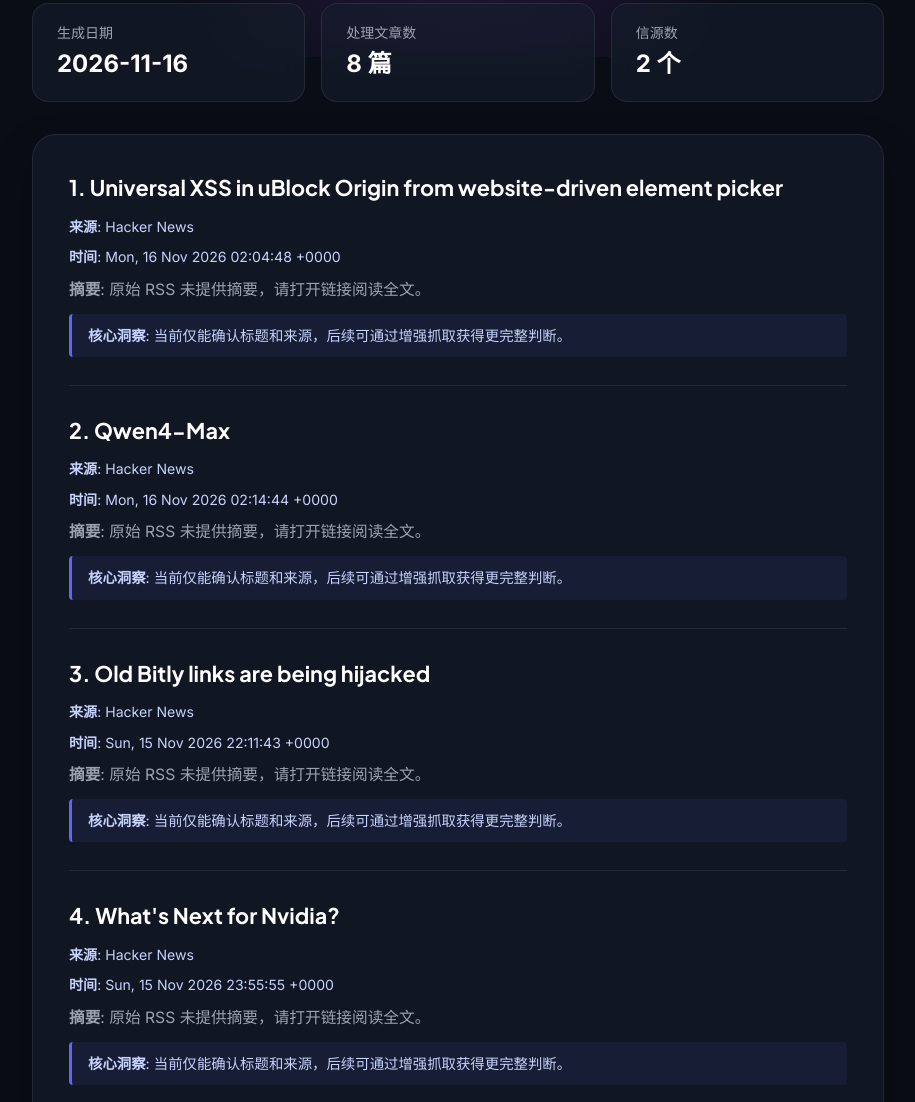
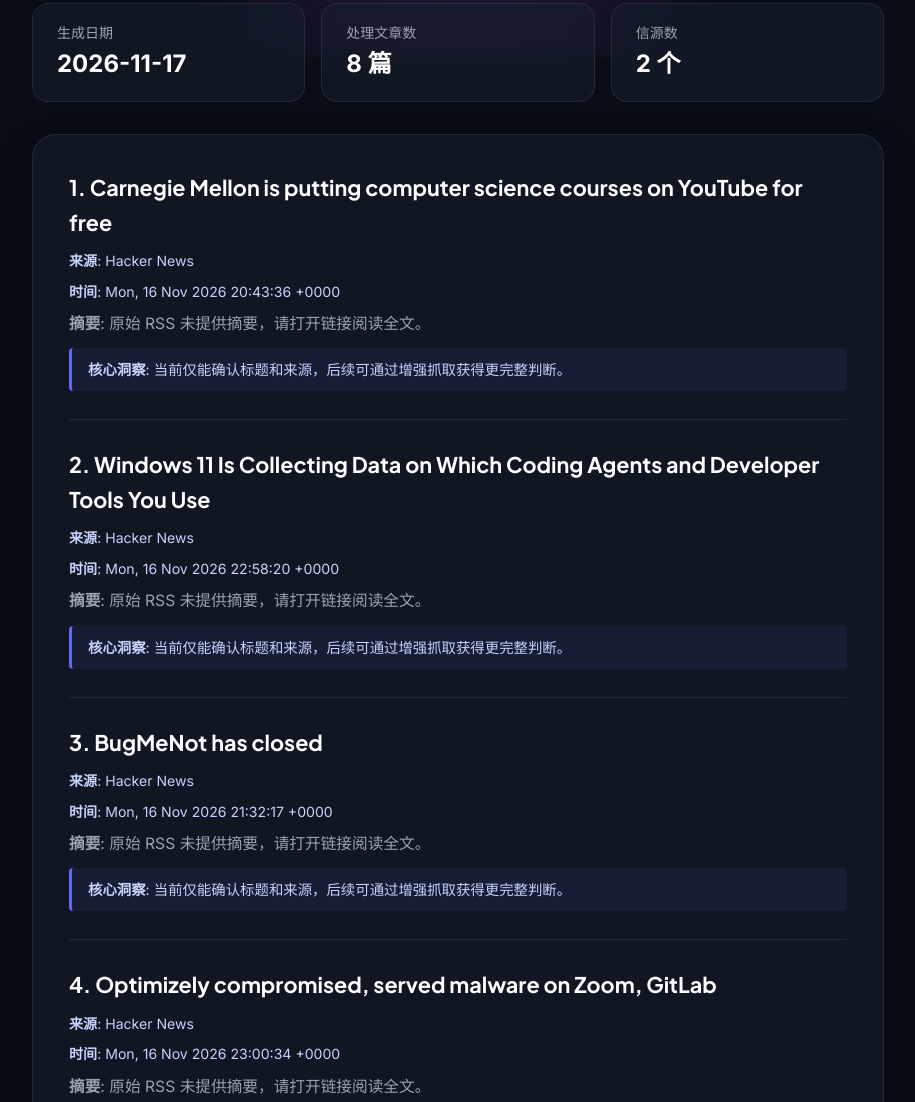
Before and after one commit to notbrighton/ai-daily-digest, a plain HTML site: page index.html in a window 1280 px wide. Shown: the part 263-1365 px from the top of the page, without its empty margins (182-1097 px from the left). Drawn offline with Linux system fonts and the light colour scheme.

Commit message:
chore: update daily digest [skip ci]

```diff
--- a/index.html
+++ b/index.html
@@ -51,7 +51,7 @@
   <main>
     <div class="stats-bar">
       <div class="stat-card">
-        <div><div class="stat-label">生成日期</div><div class="stat-val">2026-11-16</div></div>
+        <div><div class="stat-label">生成日期</div><div class="stat-val">2026-11-17</div></div>
       </div>
       <div class="stat-card">
         <div><div class="stat-label">处理文章数</div><div class="stat-val">8 篇</div></div>
@@ -62,30 +62,30 @@
     </div>
     <div class="content-box">
       <article class="digest-article">
-<h3 class="article-title">1. <a href="https://iter.ca/post/ubo-uxss/" target="_blank" rel="noopener noreferrer">Universal XSS in uBlock Origin from website-driven element picker</a></h3>
+<h3 class="article-title">1. <a href="https://www.cs.cmu.edu/learn/" target="_blank" rel="noopener noreferrer">Carnegie Mellon is putting computer science courses on YouTube for free</a></h3>
 <p class="article-meta"><strong>来源</strong>: Hacker News</p>
-<p class="article-meta"><strong>时间</strong>: Mon, 16 Nov 2026 02:04:48 +0000</p>
+<p class="article-meta"><strong>时间</strong>: Mon, 16 Nov 2026 20:43:36 +0000</p>
 <p class="article-summary"><strong>摘要</strong>: 原始 RSS 未提供摘要，请打开链接阅读全文。</p>
 <div class="key-takeaway"><strong>核心洞察</strong>: 当前仅能确认标题和来源，后续可通过增强抓取获得更完整判断。</div>
 </article>
 <article class="digest-article">
-<h3 class="article-title">2. <a href="https://qwen.ai/blog?id=qwen4-max" target="_blank" rel="noopener noreferrer">Qwen4-Max</a></h3>
+<h3 class="article-title">2. <a href="https://xusheng.dev/posts/windows-coding-agent-telemetry/" target="_blank" rel="noopener noreferrer">Windows 11 Is Collecting Data on Which Coding Agents and Developer Tools You Use</a></h3>
 <p class="article-meta"><strong>来源</strong>: Hacker News</p>
-<p class="article-meta"><strong>时间</strong>: Mon, 16 Nov 2026 02:14:44 +0000</p>
+<p class="article-meta"><strong>时间</strong>: Mon, 16 Nov 2026 22:58:20 +0000</p>
 <p class="article-summary"><strong>摘要</strong>: 原始 RSS 未提供摘要，请打开链接阅读全文。</p>
 <div class="key-takeaway"><strong>核心洞察</strong>: 当前仅能确认标题和来源，后续可通过增强抓取获得更完整判断。</div>
 </article>
 <article class="digest-article">
-<h3 class="article-title">3. <a href="https://ransomnews.com/burger-king-tweet-bitly-link-hijack-2026/" target="_blank" rel="noopener noreferrer">Old Bitly links are being hijacked</a></h3>
+<h3 class="article-title">3. <a href="https://www.bugmenot.com/" target="_blank" rel="noopener noreferrer">BugMeNot has closed</a></h3>
 <p class="article-meta"><strong>来源</strong>: Hacker News</p>
-<p class="article-meta"><strong>时间</strong>: Sun, 15 Nov 2026 22:11:43 +0000</p>
+<p class="article-meta"><strong>时间</strong>: Mon, 16 Nov 2026 21:32:17 +0000</p>
 <p class="article-summary"><strong>摘要</strong>: 原始 RSS 未提供摘要，请打开链接阅读全文。</p>
 <div class="key-takeaway"><strong>核心洞察</strong>: 当前仅能确认标题和来源，后续可通过增强抓取获得更完整判断。</div>
 </article>
 <article class="digest-article">
-<h3 class="article-title">4. <a href="https://steveblank.com/2026/11/15/whats-next-for-nvidia/" target="_blank" rel="noopener noreferrer">What's Next for Nvidia?</a></h3>
+<h3 class="article-title">4. <a href="https://blog.report-uri.com/worlds-largest-brands-infected-with-malware-via-optimizely/" target="_blank" rel="noopener noreferrer">Optimizely compromised, served malware on Zoom, GitLab</a></h3>
 <p class="article-meta"><strong>来源</strong>: Hacker News</p>
-<p class="article-meta"><strong>时间</strong>: Sun, 15 Nov 2026 23:55:55 +0000</p>
+<p class="article-meta"><strong>时间</strong>: Mon, 16 Nov 2026 23:00:34 +0000</p>
 <p class="article-summary"><strong>摘要</strong>: 原始 RSS 未提供摘要，请打开链接阅读全文。</p>
 <div class="key-takeaway"><strong>核心洞察</strong>: 当前仅能确认标题和来源，后续可通过增强抓取获得更完整判断。</div>
 </article>
@@ -122,6 +122,8 @@
         <h2>Recent archives</h2>
         <div class="archive-links">
 
+          <a href="digests/digest_20261117.md">2026-11-17</a>
+
           <a href="digests/digest_20261116.md">2026-11-16</a>
 
           <a href="digests/digest_20261115.md">2026-11-15</a>
@@ -134,8 +136,6 @@
 
           <a href="digests/digest_20261111.md">2026-11-11</a>
 
-          <a href="digests/digest_20261110.md">2026-11-10</a>
-
         </div>
       </section>
 
```
Also changed, not shown: 1 other file.
